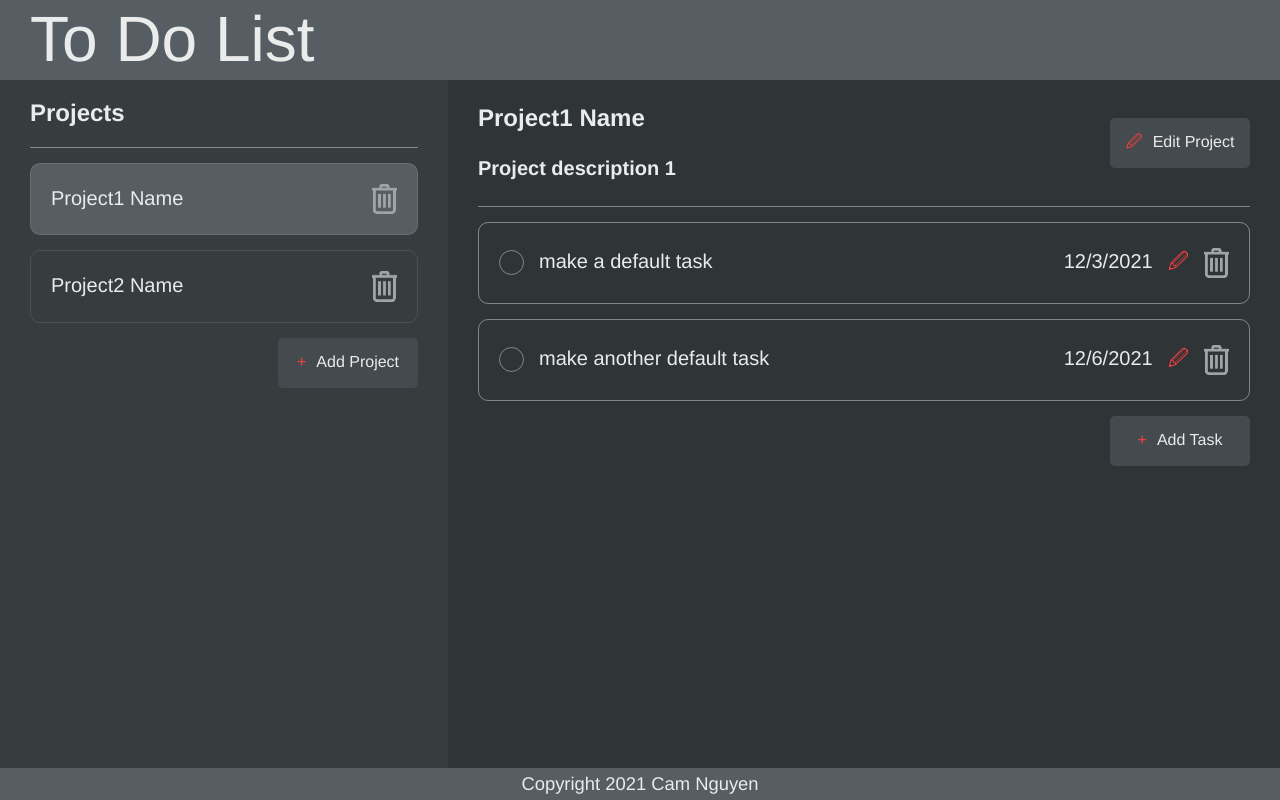
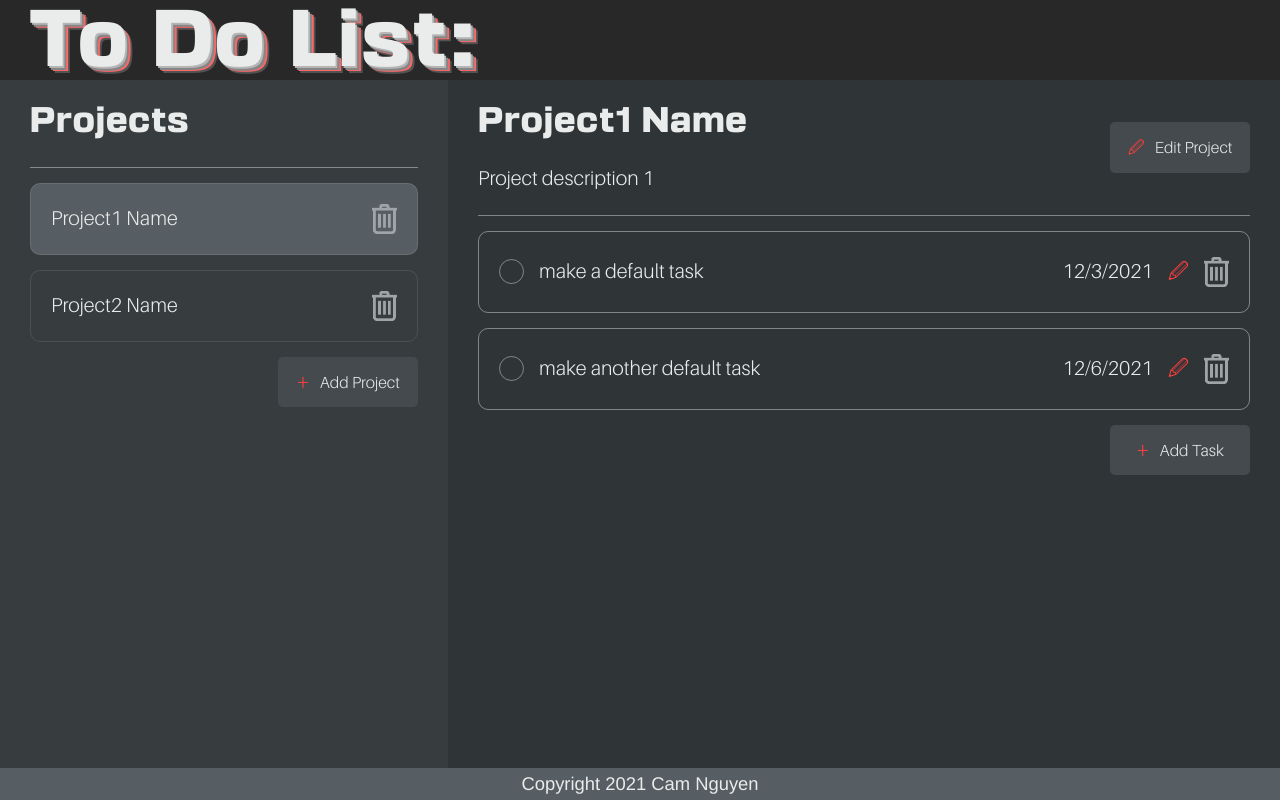
Before and after one commit to Cambuchi/odin-todo-list, a website built with webpack: page dist/index.html in a window 1280 px wide. Built offline with Linux system fonts and the light colour scheme.

Commit message:
Add fonts and font styling

```diff
--- a/src/index.js
+++ b/src/index.js
@@ -267,6 +267,25 @@ const ToDoListDOM = (() => {
         content.appendChild(project);
     }
 
+    //when a projects name is clicked, switches to that project's tasks & highlights as active
+    const addProjectNameClick = (title) => {
+        const current = findActiveElement(title, '.project-item-text');
+        current.onclick = function() {
+            populateTasks(data, title);
+            changeActiveProject(title);
+        }
+    }
+
+    //when project trash icon is clicked, delete that project from DOM & memory
+    const addProjectTrashClick = (title) => {
+        const currentText = findActiveElement(title, '.project-item-text');
+        const currentTrash = currentText.nextElementSibling
+        currentTrash.onclick = function() {
+            const title = currentTrash.parentNode.textContent;
+            ToDoList.deleteProject(title)
+        }
+    }
+
     //changes active project to be highlighted in panel
     const changeActiveProject = (currentTitle) => {
         //if blank title is passed in, don't highlight any project
@@ -291,25 +310,6 @@ const ToDoListDOM = (() => {
         tasksHeaderEditButton.style.display = 'flex';
     }
 
-    //when a projects name is clicked, switches to that project's tasks & highlights as active
-    const addProjectNameClick = (title) => {
-        const current = findActiveElement(title, '.project-item-text');
-        current.onclick = function() {
-            populateTasks(data, title);
-            changeActiveProject(title);
-        }
-    }
-
-    //when project trash icon is clicked, delete that project from DOM & memory
-    const addProjectTrashClick = (title) => {
-        const currentText = findActiveElement(title, '.project-item-text');
-        const currentTrash = currentText.nextElementSibling
-        currentTrash.onclick = function() {
-            const title = currentTrash.parentNode.textContent;
-            ToDoList.deleteProject(title)
-        }
-    }
-
     //when no projects are selected or current projected is deleted, special DOM display
     const blankProject = () => {
         //display info telling user that there is no project selected
@@ -327,15 +327,14 @@ const ToDoListDOM = (() => {
     return {
         populateProjects,
         populateTasks,
+        findActiveElement,
+        removeActiveElement,
         addProjectContent,
         addProjectNameClick,
         addProjectTrashClick,
         changeActiveProject,
+        showProjectEditButton,
         blankProject,
-        showProjectEditButton,
-        findActiveElement,
-        removeActiveElement,
-
     }
 
 })();
@@ -418,7 +417,7 @@ const ToDoList = (() => {
 
 })();
 
-//IIFE to initialize non-recreated event handlers
+//IIFE to initialize non-generated event handlers & page functionality
 (() => {
     ToDoListDOM.populateProjects(data);
     ToDoList.updateProjectDOM(currentProject);
@@ -456,12 +455,14 @@ const ToDoList = (() => {
     const tasksHeaderEditButton = document.getElementById('tasks-edit')
     const tasksHeaderCancelButton = document.getElementById('tasks-form-cancel')
 
+    //show the project edit panel
     function showProjectEdit() {
         editProjectForm.style.display = 'flex'
         tasksHeaderTitle.style.display = 'none'
         tasksHeaderEditButton.style.display = 'none'
     }
 
+    //hide the project edit panel
     function hideProjectEdit() {
         editProjectForm.style.display = 'none'
         tasksHeaderTitle.style.display = 'flex'
@@ -470,6 +471,7 @@ const ToDoList = (() => {
 
     //when edit button is clicked, change styles to reveal the edit form
     tasksHeaderEditButton.onclick = function() {
+        //fill in the edit form with current values of project info
         let inputTitle = document.getElementById('tasks-form-title');
         let inputDesc = document.getElementById('tasks-form-desc');
         let currentTitle = document.getElementById('tasks-header-title').textContent;
@@ -479,12 +481,12 @@ const ToDoList = (() => {
         showProjectEdit()
     }
 
-    //when edit cancel button is clicked, hide form and reset header
+    //when edit cancel button is clicked, hide form
     tasksHeaderCancelButton.onclick = function() {
         hideProjectEdit()
     }
 
-    //when edit project form is submitted
+    //logic when edit project form is submitted
     editProjectForm.onsubmit = editProjectSubmit;
 
     function editProjectSubmit(event) {
--- a/src/initialize.js
+++ b/src/initialize.js
@@ -6,7 +6,7 @@ const initialize = () => {
     //create the header
     const header = document.createElement('div');
     header.id = 'header';
-    header.textContent = "To Do List"
+    header.textContent = "To Do List:"
     body.appendChild(header)
 
     //create the content wrapper
@@ -20,7 +20,7 @@ const initialize = () => {
     const projectsHeader = document.createElement('div');
     projectsHeader.id = 'projects-header'
 
-    const projectsHeaderText = document.createElement('h2');
+    const projectsHeaderText = document.createElement('p');
     projectsHeaderText.textContent = 'Projects';
     projectsHeaderText.id = 'projects-header-text'
 
@@ -56,10 +56,10 @@ const initialize = () => {
     //create the task header
     const tasksHeaderWrapper = document.createElement('div');
     tasksHeaderWrapper.id = 'tasks-header-wrapper';
-    const tasksHeaderTitle = document.createElement('h2');
+    const tasksHeaderTitle = document.createElement('p');
     tasksHeaderTitle.textContent = 'No Projects Yet';
     tasksHeaderTitle.id = 'tasks-header-title';
-    const tasksHeaderDesc = document.createElement('h3');
+    const tasksHeaderDesc = document.createElement('p');
     tasksHeaderDesc.textContent = 'No Project Description Yet';
     tasksHeaderDesc.id = 'tasks-header-desc';
 
--- a/src/style.css
+++ b/src/style.css
@@ -1,3 +1,15 @@
+@font-face {
+    font-family: 'Basement-Grotesque';
+    src: url(./assets/BasementGrotesque-Black_v1.202.otf) format('opentype');
+    font-style: normal;
+}
+
+@font-face {
+    font-family: 'Aileron-Light';
+    src: url(./assets/Aileron-Light.otf) format('opentype');
+    font-style: normal;
+
+}
 html {
     overflow-y: scroll;
 }
@@ -17,12 +29,16 @@ body {
     align-items: center;
     justify-content: flex-start;
     align-self: stretch;
-    background: #565e63;
     color: #eaebeb;
-    font-size: 4rem;
+    background: #282828;
+    font-size: 4.5rem;
     height: 10vh;
     flex-shrink: 0;
-    padding: 0 30px;
+    padding: 10px 30px 0 30px;
+    font-family: 'Basement-Grotesque';
+    font-weight: 100;
+    letter-spacing: 0.025em;
+    text-shadow: 0.025em 0.025em 0 #b5b5b5, 0.05em 0.05em 0 #868686, 0.075em 0.075em 0 #ff6767, 0.1em 0.1em 0 rgb(83, 83, 83);
 }
 
 #content {
@@ -48,11 +64,20 @@ body {
     border-bottom: 1px solid hsla(0, 0%, 100%, .4)
 }
 
+#projects-header-text {
+    margin: 25px 0;
+    font-family: 'Basement-Grotesque';
+    font-weight: 100;
+    letter-spacing: 0.025em;
+    font-size: 2rem;
+}
+
 #projects-content {
     display: flex;
     flex-direction: column;
     font-size: 1.25rem;
     margin-bottom: 15px;
+    font-family: 'Aileron-Light';
 }
 
 .project-item {
@@ -79,6 +104,7 @@ body {
 }
 
 #tasks-header {
+    font-family: 'Aileron-Light';
     display: flex;
     border-bottom: 1px solid hsla(0, 0%, 100%, .4);
 }
@@ -103,8 +129,11 @@ body {
 }
 
 #tasks-header-title {
+    font-family: 'Basement-Grotesque';
+    font-weight: 100;
+    letter-spacing: 0.025em;
     margin: 25px 0 0 0;
-    font-size: 1.5rem;
+    font-size: 2rem;
 }
 
 #tasks-header-desc {
@@ -142,6 +171,8 @@ body {
     justify-content: center;
     align-items: center;
     margin: 0px;
+    font-family: 'Aileron-Light';
+    font-size: 1rem;
 }
 
 #projects-add, #tasks-add {
@@ -150,6 +181,7 @@ body {
 
 #tasks-content {
     margin-bottom: 15px;
+    font-family: 'Aileron-Light'
 }
 
 #tasks-edit {
@@ -160,6 +192,10 @@ body {
     align-self: center;
     margin: 0px 10px 0 0;
     color: #ff3f3f;
+}
+
+#projects-add-plus, #tasks-add-plus {
+    font-size: 1.5rem;
 }
 
 #projects-add-text, #tasks-add-text, #tasks-edit-text {
@@ -174,6 +210,7 @@ body {
     border-radius: 10px;
     padding: 10px 20px;
     font-size: 1.25rem;
+    font-family: 'Aileron-Light'
 }
 
 .checkbox {
```
Also changed, not shown: dist/34683a87de2a604cf634.otf (added), dist/81edbd38ffe15a83f494.otf (added), dist/main.js, src/assets/Aileron-Light.otf (added), src/assets/BasementGrotesque-Black_v1.202.otf (added).
